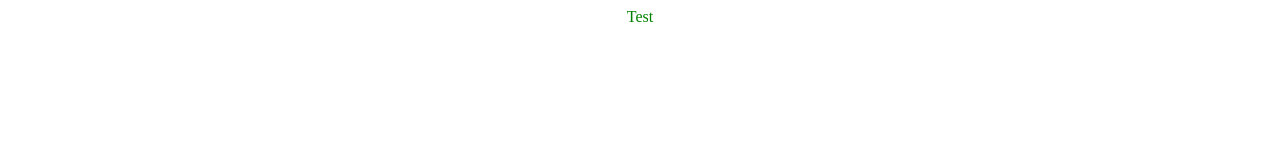
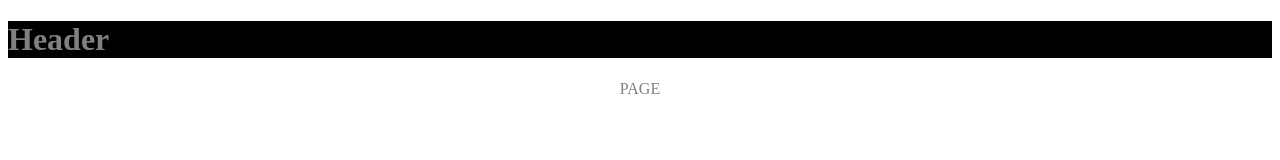
Before and after one commit to The2ndPrime/The2ndPrime.github.io, a plain HTML site: page index.html in a window 1280 px wide. Drawn offline with Linux system fonts and the light colour scheme.

Commit message:
Style Test 2

```diff
--- a/index.html
+++ b/index.html
@@ -1,3 +1,23 @@
-<p style="text-align: center; color: green;">
-    Test
+<!DOCTYPE html>
+<html lang="de">
+    <head>
+        <style>
+            h1 {
+                background-color: black;
+                color: grey;
+            }
+
+            p {
+                text-align: center;
+                color: grey;
+            }
+        </style>
+    </head>
+</html>
+
+<h1>
+    Header
+</h1>
+<p>
+    PAGE
 </p>
```
